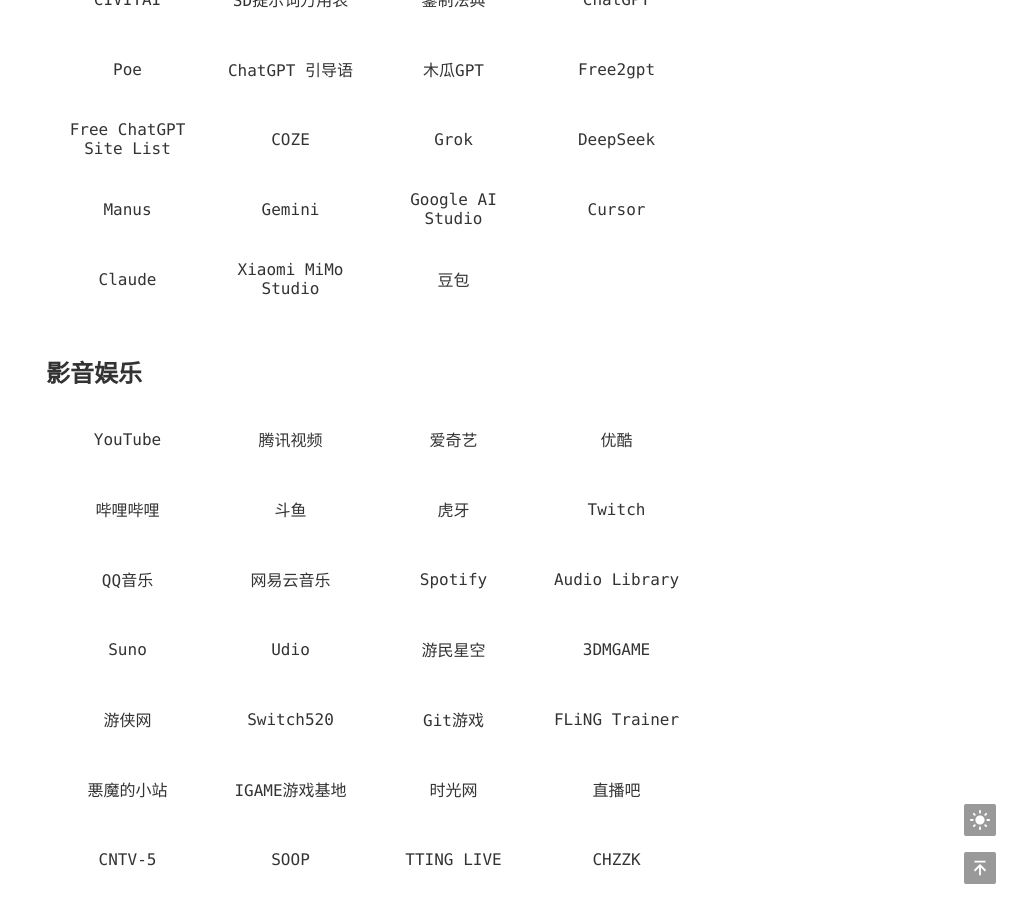
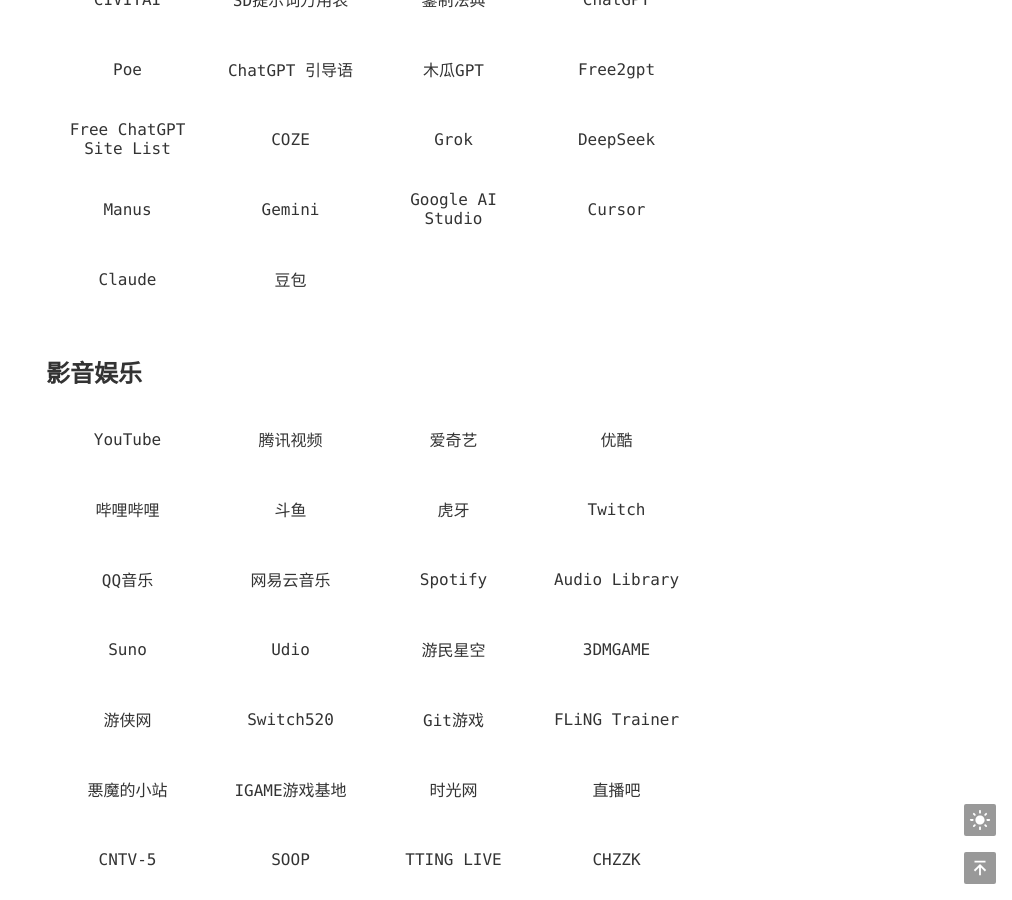
Before and after one commit to admans/admans.github.io, a Jekyll site: the page built from pages/navi.html, in a window 1280 px wide and 900 px high, scrolled down 652 px. Shown: the whole window, without its empty margins (268-1280 px from the left). Built offline with Jekyll 4.4.1, drawn with Linux system fonts in a browser that asks for light colours.

Commit message:
Update navi.html

```diff
--- a/pages/navi.html
+++ b/pages/navi.html
@@ -218,9 +218,6 @@ title: 导航
                 </a>
                 <a class="link-item" data-search="Claude" href="#" target="_blank">
                     <div class="link-name">Claude</div>
-                </a>
-                <a class="link-item" data-search="Xiaomi MiMo Studio" href="#" target="_blank">
-                    <div class="link-name">Xiaomi MiMo Studio</div>
                 </a>
                 <a class="link-item" data-search="豆包" href="#" target="_blank">
                     <div class="link-name">豆包</div>
@@ -767,7 +764,6 @@ title: 导航
             "Google AI Studio": "https://aistudio.google.com/",
             "Cursor": "https://cursor.com/cn",
             "Claude": "https://claude.ai/",
-            "Xiaomi MiMo Studio": "https://aistudio.xiaomimimo.com/",
             "豆包": "https://www.doubao.com/chat/"
         };
 
```
